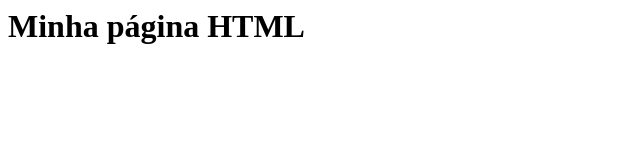
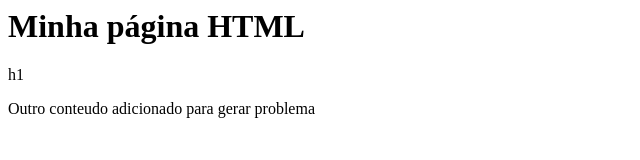
Before and after one commit to genivanss/gama-no-github, a plain HTML site: page index.html in a window 1280 px wide. Shown: the whole page, without its empty margins (0-640 px from the left). Drawn offline with Linux system fonts and the light colour scheme.

Commit message:
outro commit, desta vez em master

```diff
--- a/index.html
+++ b/index.html
@@ -1,5 +1,7 @@
 <html>
 <body>
 	<h1>Minha página HTML</h1>
+	h1
+	<p>Outro conteudo adicionado para gerar problema</p>
 </body>
 </html>
```
